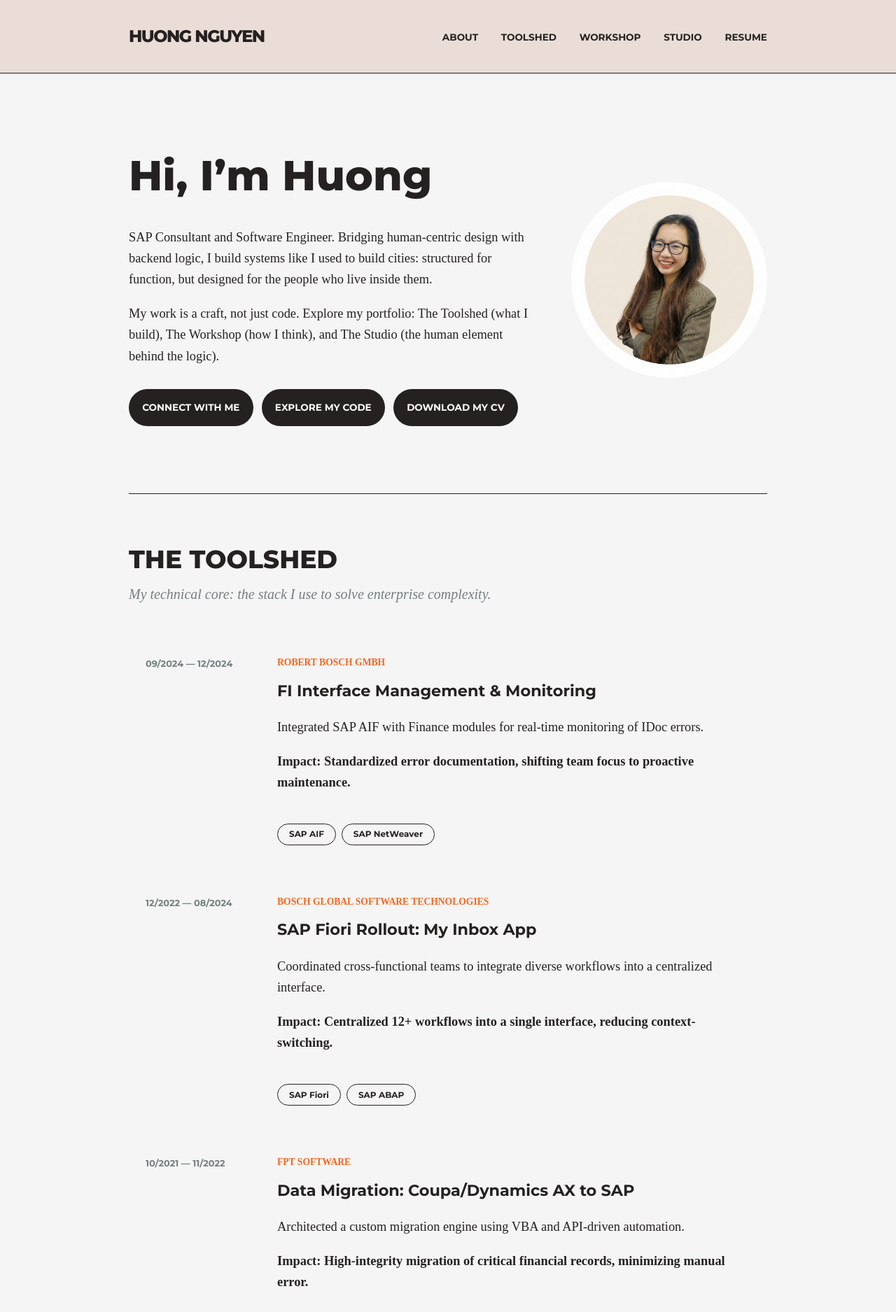
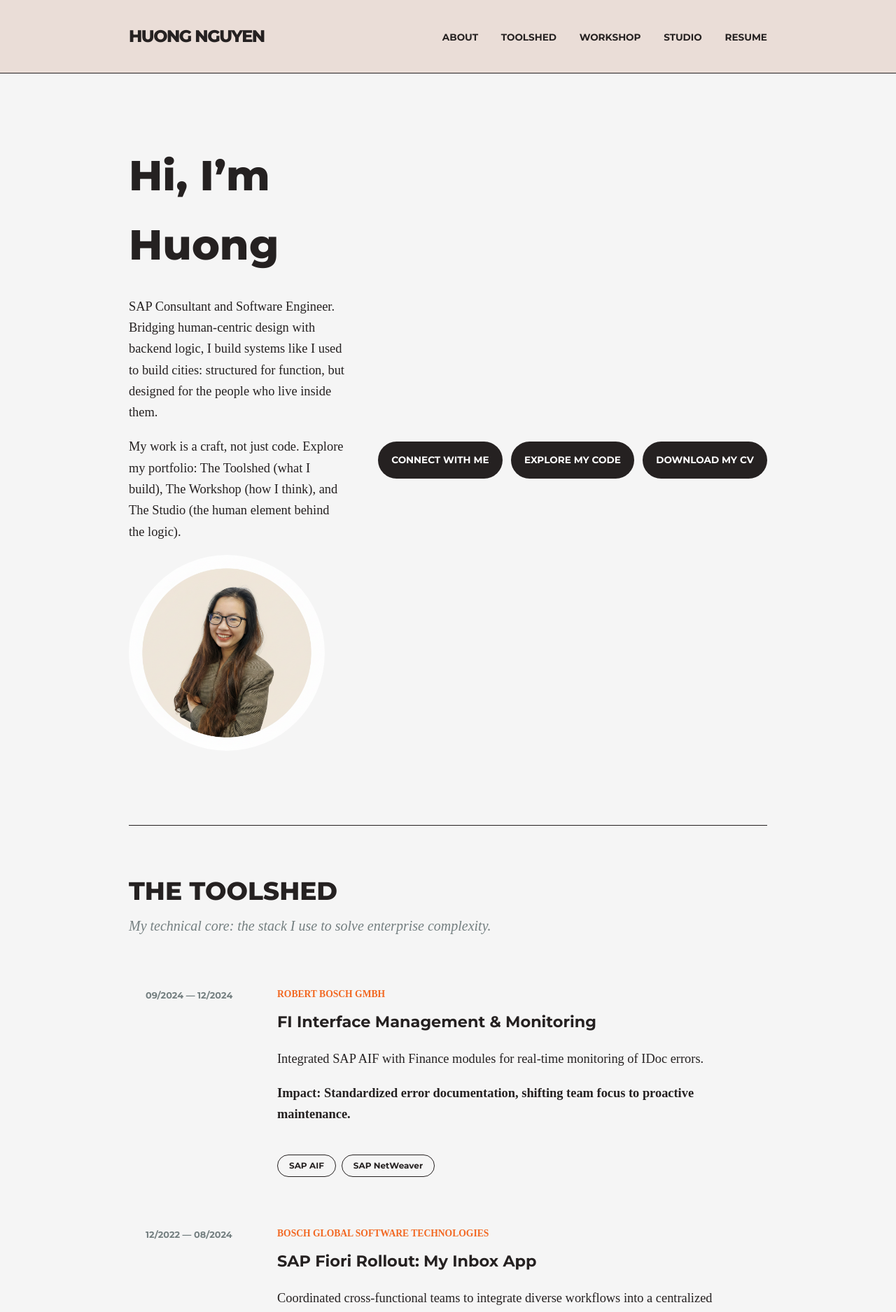
Before and after one commit to huongntn/portfolio-website, a Jekyll site: the page built from index.html, in a window 1280 px wide. Shown: the top 1875 px of the page at 70% size. Built offline with Jekyll 4.4.1, drawn with Linux system fonts in a browser that asks for light colours; some web fonts are replaced.

Commit message:
Update index.html

```diff
--- a/index.html
+++ b/index.html
@@ -9,15 +9,15 @@ title: Home
     <p>SAP Consultant and Software Engineer. Bridging human-centric design with backend logic, I build systems like I used to build cities: structured for function, but designed for the people who live inside them.</p>
     <p>My work is a craft, not just code. Explore my portfolio: The Toolshed (what I build), The Workshop (how I think), and The Studio (the human element behind the logic).</p>
 
-    <div class="hero-buttons">
+    <div class="hero-profile">
+      <img src="{{ '/assets/photos/profile_photo.png' | relative_url }}" alt="Huong Nguyen" style="width:280px;height:280px;border-radius:50%;object-fit:cover;">
+    </div>
+  </div>
+
+  <div class="hero-buttons">
       <a href="https://www.linkedin.com/in/nguyen-huong" class="btn-dark" target="_blank">Connect with Me</a>
       <a href="https://www.github.com/huongntn" class="btn-dark" target="_blank">Explore My Code</a>
       <a href="{{ '/assets/files/resume.pdf' | relative_url }}" class="btn-dark" target="_blank" rel="noopener noreferrer">Download My CV</a>
-    </div>
-  </div>
-
-  <div class="hero-profile">
-    <img src="{{ '/assets/photos/profile_photo.png' | relative_url }}" alt="Huong Nguyen" style="width:280px;height:280px;border-radius:50%;object-fit:cover;">
   </div>
 </div>
 
```
